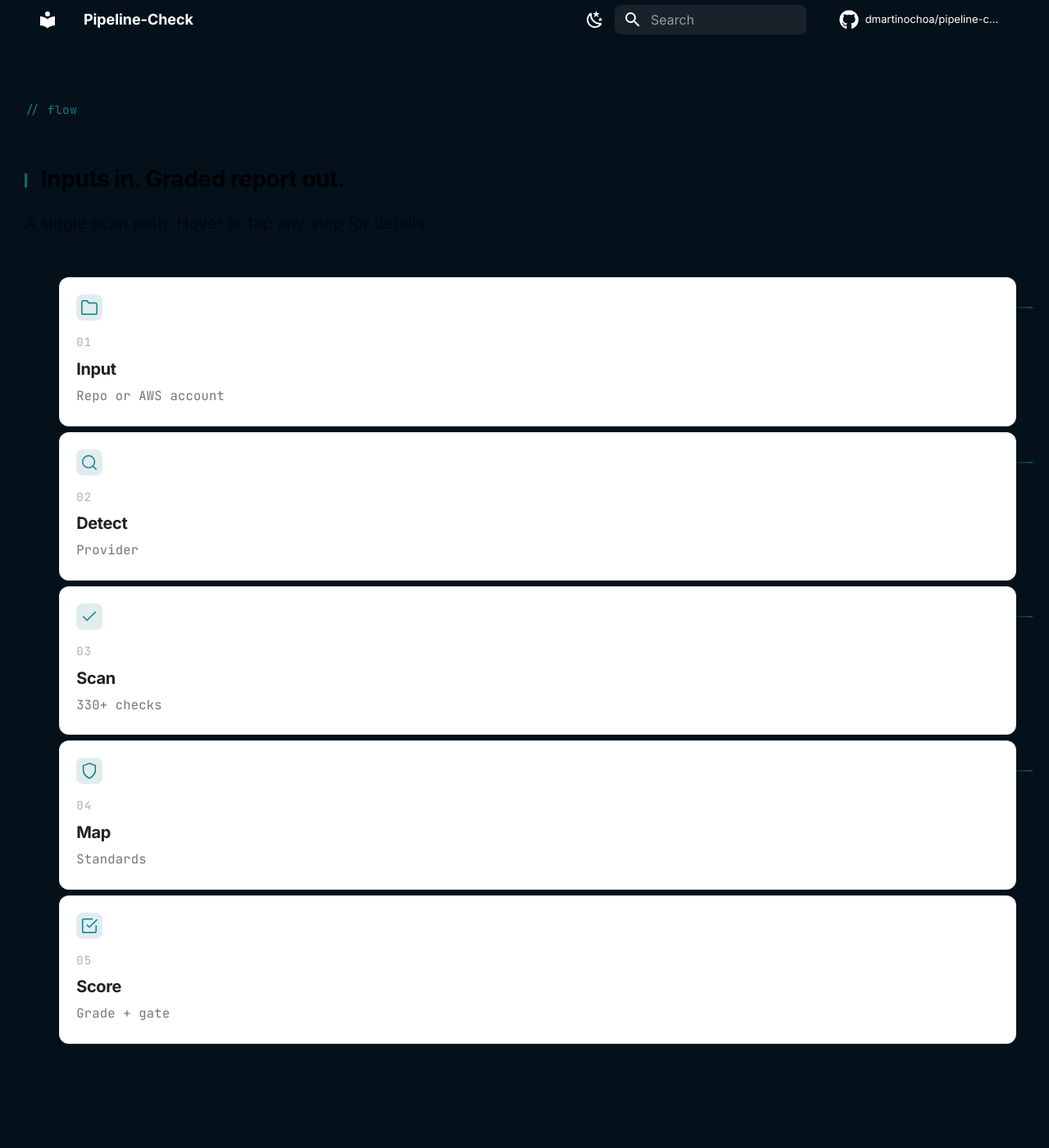
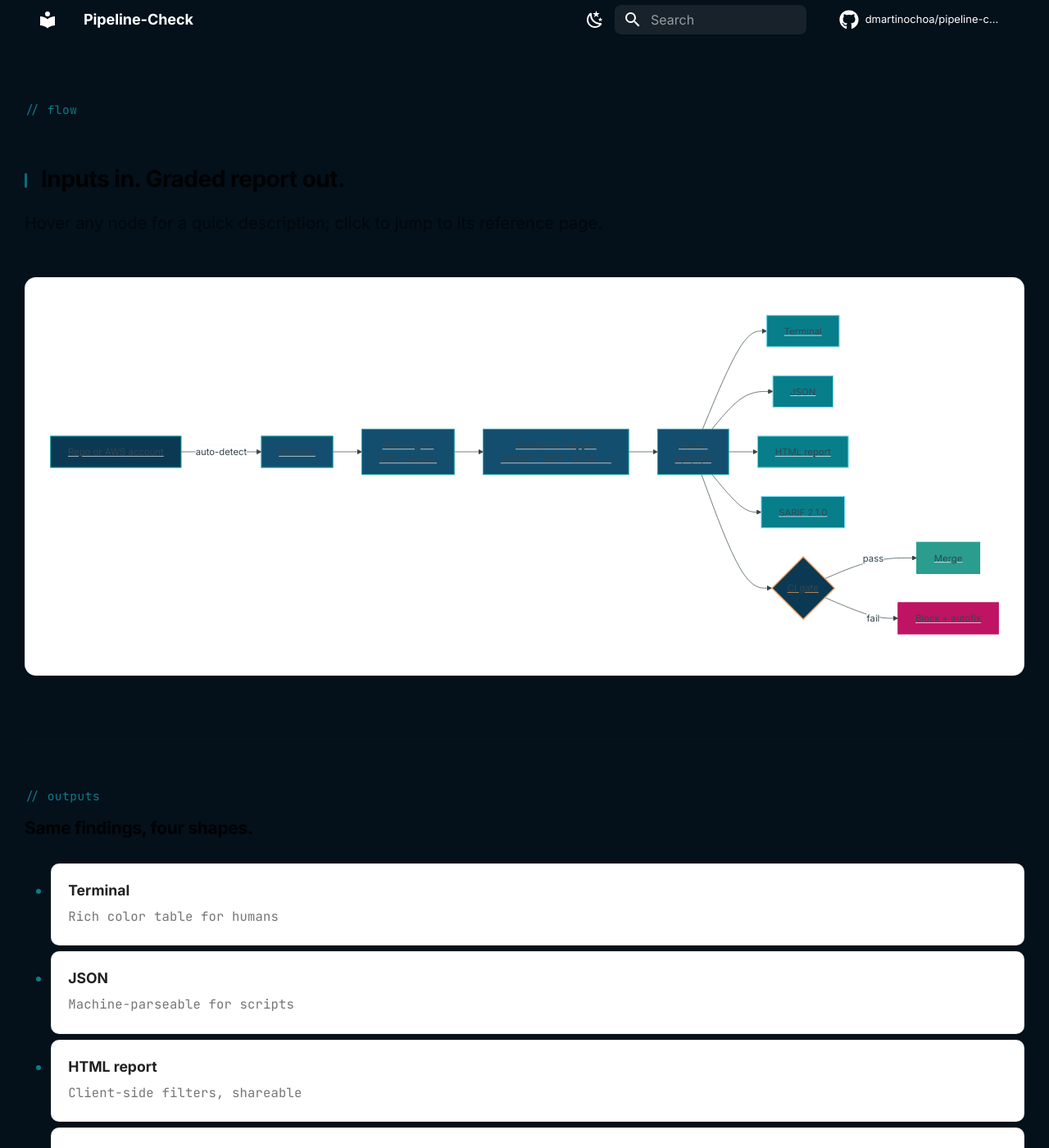
Before and after one commit to dmartinochoa/pipeline-check, an MkDocs documentation site: the page built from docs/index.md, in a window 1280 px wide and 1400 px high, scrolled down 3054 px. Shown: the whole window at 82% size. Built offline with MkDocs 1.6.1 and Material for MkDocs 9.7.7, drawn with Linux system fonts in a browser that asks for light colours; comment, search, counter and statistics services are not loaded.

Commit message:
Restore Mermaid flowchart in 'Inputs in. Graded report out.'
The previous swap to a 5-step custom HTML pipeline lost the actual
flow visualization — the branching at the scorer (4 output formats),
the gate diamond, and the pass/fail outcome paths. The user wanted
the chart back.

This commit restores the original Mermaid flowchart with two
upgrades:

1. Interactivity via Mermaid's click directive — every node now has
   a hover tooltip + click-through to its reference page (Repo
   input → usage/, Provider → providers/, Rule engine → attack
   chains, Standards → standards/, Scorer → scoring_model/, each
   output → output/#format, Gate / pass / fail → ci_gate/).
2. Brand-matched palette via classDef — sources in navy, pipeline
   steps in deeper navy, outputs in teal, gate diamond outlined
   amber, pass node green, fail node coral. Stroke colors lifted
   to the teal/amber accents so the diagram reads as part of the
   site rather than Material's default Mermaid theme.

The Outputs grid (Terminal / JSON / HTML / SARIF tile cards) stays
below the chart as a complementary touchpoint with hover-able tile
descriptions.

Note: Mermaid click directives require securityLevel: 'loose',
which mkdocs-material's built-in Mermaid integration sets by
default in 9.x. No extra JS needed.

Co-Authored-By: Claude Opus 4.7 (1M context) <noreply@anthropic.com>

````diff
--- a/docs/index.md
+++ b/docs/index.md
@@ -157,121 +157,54 @@ to force one. Counts reflect the current rule catalogue.
 </div>
 </section>
 
-<section class="pg-section">
-<div class="pg-section__head">
+<section class="pg-section" markdown>
+<div class="pg-section__head" markdown>
 <div class="pg-section__eyebrow">// flow</div>
 <h2 class="pg-section__title">Inputs in. Graded report out.</h2>
-<p class="pg-section__lede">A single scan path. Hover or tap any step for details.</p>
+<p class="pg-section__lede">Hover any node for a quick description; click to jump to its reference page.</p>
 </div>
 
-<ol class="pg-flow" role="list" aria-label="Scan pipeline steps">
+```mermaid
+flowchart LR
+    A[Repo or AWS account] -->|auto-detect| B[Provider]
+    B --> C[Rule engine<br/>330+ checks]
+    C --> D[Standards mapper<br/>OWASP · NIST · SLSA · …]
+    D --> E[Scorer<br/>A/B/C/D]
+    E --> F1[Terminal]
+    E --> F2[JSON]
+    E --> F3[HTML report]
+    E --> F4[SARIF 2.1.0]
+    E --> G{CI gate}
+    G -->|pass| H[Merge]
+    G -->|fail| I[Block + autofix]
 
-  <li class="pg-flow__step">
-    <button class="pg-flow__node" type="button" aria-describedby="flow-card-1">
-      <span class="pg-flow__icon" aria-hidden="true">
-        <svg width="22" height="22" viewBox="0 0 24 24" fill="none" stroke="currentColor" stroke-width="1.6" stroke-linecap="round" stroke-linejoin="round"><path d="M22 19a2 2 0 0 1-2 2H4a2 2 0 0 1-2-2V5a2 2 0 0 1 2-2h5l2 3h9a2 2 0 0 1 2 2z"/></svg>
-      </span>
-      <span class="pg-flow__num">01</span>
-      <span class="pg-flow__label">Input</span>
-      <span class="pg-flow__sub">Repo or AWS account</span>
-    </button>
-    <div class="pg-flow__card" id="flow-card-1" role="tooltip">
-      <div class="pg-flow__card-title">Input source</div>
-      <p>The starting point is either a repository on disk or a live AWS account reached through the boto3 credential chain. No API tokens, no SaaS account.</p>
-      <ul>
-        <li>CI configs parsed from disk: GitHub, GitLab, Bitbucket, Azure DevOps, Jenkins, CircleCI, Cloud Build</li>
-        <li>IaC plans: <code>terraform show -json</code> output, CloudFormation YAML/JSON</li>
-        <li>Live AWS scan via standard AWS CLI profile / IAM role</li>
-      </ul>
-      <a class="pg-flow__link" href="usage/">Usage guide</a>
-    </div>
-  </li>
+    click A "usage/" "Repo on disk or live AWS account — no API tokens, no SaaS"
+    click B "providers/README/" "Auto-detected from cwd; override with --pipeline NAME"
+    click C "attack_chains/" "330+ rules emit findings with severity, location, fix"
+    click D "standards/README/" "Findings mapped to OWASP, NIST SSDF, SLSA, CIS, …"
+    click E "scoring_model/" "Severity-weighted 0–100 score with an A/B/C/D grade"
+    click F1 "output/#terminal" "Rich color table for humans"
+    click F2 "output/#json" "Machine-parseable JSON for scripts"
+    click F3 "output/#html" "HTML report with client-side filters"
+    click F4 "output/#sarif" "SARIF 2.1.0 for GitHub code scanning, Defender for DevOps"
+    click G "ci_gate/" "Severity caps, baseline diff, ignore file, autofix — pass/fail contract"
+    click H "ci_gate/" "Severity below thresholds, exit 0"
+    click I "ci_gate/" "Severity above threshold; --apply autofix to clear"
 
-  <li class="pg-flow__step">
-    <button class="pg-flow__node" type="button" aria-describedby="flow-card-2">
-      <span class="pg-flow__icon" aria-hidden="true">
-        <svg width="22" height="22" viewBox="0 0 24 24" fill="none" stroke="currentColor" stroke-width="1.6" stroke-linecap="round" stroke-linejoin="round"><circle cx="11" cy="11" r="8"/><line x1="21" y1="21" x2="16.65" y2="16.65"/></svg>
-      </span>
-      <span class="pg-flow__num">02</span>
-      <span class="pg-flow__label">Detect</span>
-      <span class="pg-flow__sub">Provider</span>
-    </button>
-    <div class="pg-flow__card" id="flow-card-2" role="tooltip">
-      <div class="pg-flow__card-title">Auto-detect</div>
-      <p>The working directory is inspected and the matching provider is selected automatically — no flags required for the common case.</p>
-      <ul>
-        <li>Looks for <code>.github/workflows/</code>, <code>.gitlab-ci.yml</code>, <code>Jenkinsfile</code>, <code>cloudbuild.yaml</code>, <code>azure-pipelines.yml</code>, etc.</li>
-        <li>Falls back to a live AWS scan when no CI config is found</li>
-        <li>Override with <code>--pipeline &lt;name&gt;</code> to force a specific provider</li>
-      </ul>
-      <a class="pg-flow__link" href="providers/README/">All providers</a>
-    </div>
-  </li>
+    classDef src      fill:#0b3954,stroke:#1ba3a9,stroke-width:1.5px,color:#e7eef5;
+    classDef step     fill:#134e6f,stroke:#1ba3a9,stroke-width:1.5px,color:#e7eef5;
+    classDef out      fill:#087e8b,stroke:#6dd5ed,stroke-width:1.5px,color:#fff;
+    classDef gate     fill:#0b3954,stroke:#f4a261,stroke-width:2px,color:#f4a261;
+    classDef pass     fill:#2a9d8f,stroke:#2a9d8f,stroke-width:1.5px,color:#fff;
+    classDef fail     fill:#bf1363,stroke:#bf1363,stroke-width:1.5px,color:#fff;
 
-  <li class="pg-flow__step">
-    <button class="pg-flow__node" type="button" aria-describedby="flow-card-3">
-      <span class="pg-flow__icon" aria-hidden="true">
-        <svg width="22" height="22" viewBox="0 0 24 24" fill="none" stroke="currentColor" stroke-width="1.6" stroke-linecap="round" stroke-linejoin="round"><polyline points="20 6 9 17 4 12"/></svg>
-      </span>
-      <span class="pg-flow__num">03</span>
-      <span class="pg-flow__label">Scan</span>
-      <span class="pg-flow__sub">330+ checks</span>
-    </button>
-    <div class="pg-flow__card" id="flow-card-3" role="tooltip">
-      <div class="pg-flow__card-title">Rule engine</div>
-      <p>Every rule is a single Python module that consumes a parsed context (workflow YAML, Terraform plan, AWS resource catalog) and emits findings with severity, location, and suggested fix.</p>
-      <ul>
-        <li>Findings classified <strong>CRITICAL · HIGH · MEDIUM · LOW</strong></li>
-        <li>Cross-provider primitives (shell-eval, lockfile-integrity, image-pinning) so a regex bug fixes itself everywhere</li>
-        <li>68 rules ship autofixers — emit-or-apply</li>
-      </ul>
-      <a class="pg-flow__link" href="attack_chains/">Attack chains</a>
-    </div>
-  </li>
-
-  <li class="pg-flow__step">
-    <button class="pg-flow__node" type="button" aria-describedby="flow-card-4">
-      <span class="pg-flow__icon" aria-hidden="true">
-        <svg width="22" height="22" viewBox="0 0 24 24" fill="none" stroke="currentColor" stroke-width="1.6" stroke-linecap="round" stroke-linejoin="round"><path d="M12 22s8-4 8-10V5l-8-3-8 3v7c0 6 8 10 8 10z"/></svg>
-      </span>
-      <span class="pg-flow__num">04</span>
-      <span class="pg-flow__label">Map</span>
-      <span class="pg-flow__sub">Standards</span>
-    </button>
-    <div class="pg-flow__card" id="flow-card-4" role="tooltip">
-      <div class="pg-flow__card-title">Standards mapper</div>
-      <p>Every finding is annotated with the controls it evidences across thirteen frameworks. Audit answers don't require leaving the tool.</p>
-      <ul>
-        <li>OWASP CI/CD Top 10 (full coverage)</li>
-        <li>NIST SSDF (800-218), 800-53, 800-190, CSF 2.0</li>
-        <li>SLSA Build Track v1.0, CIS, PCI DSS v4.0, ESF, OpenSSF Scorecard, S2C2F, SOC 2</li>
-      </ul>
-      <a class="pg-flow__link" href="standards/README/">Standards reference</a>
-    </div>
-  </li>
-
-  <li class="pg-flow__step">
-    <button class="pg-flow__node" type="button" aria-describedby="flow-card-5">
-      <span class="pg-flow__icon" aria-hidden="true">
-        <svg width="22" height="22" viewBox="0 0 24 24" fill="none" stroke="currentColor" stroke-width="1.6" stroke-linecap="round" stroke-linejoin="round"><path d="M9 11l3 3L22 4"/><path d="M21 12v7a2 2 0 0 1-2 2H5a2 2 0 0 1-2-2V5a2 2 0 0 1 2-2h11"/></svg>
-      </span>
-      <span class="pg-flow__num">05</span>
-      <span class="pg-flow__label">Score</span>
-      <span class="pg-flow__sub">Grade + gate</span>
-    </button>
-    <div class="pg-flow__card" id="flow-card-5" role="tooltip">
-      <div class="pg-flow__card-title">Score &amp; gate</div>
-      <p>Findings are weighted (CRITICAL=20, HIGH=10, MEDIUM=5, LOW=2) and converted to a 0–100 score with an <strong>A/B/C/D</strong> grade.</p>
-      <ul>
-        <li>Pass / fail thresholds: severity caps, max-failures, min-grade</li>
-        <li>Baseline diff against a git ref so existing findings don't block</li>
-        <li>Ignore file with expiries; autofix in CI with <code>--apply</code></li>
-      </ul>
-      <a class="pg-flow__link" href="ci_gate/">CI gate contract</a>
-    </div>
-  </li>
-
-</ol>
+    class A src;
+    class B,C,D,E step;
+    class F1,F2,F3,F4 out;
+    class G gate;
+    class H pass;
+    class I fail;
+```
 
 <div class="pg-outputs">
   <div class="pg-outputs__head">
````
